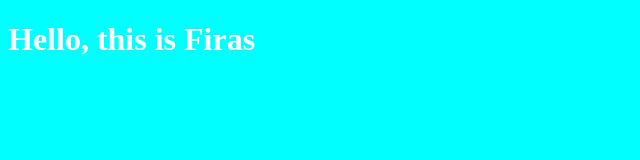
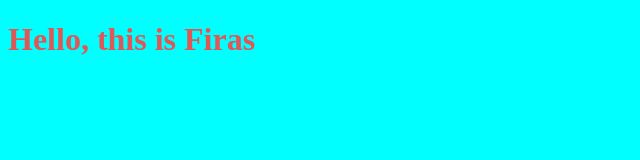
Before and after one commit to fnabilsi/myproject, a plain HTML site: page index.html in a window 1280 px wide. Shown: the whole page, without its empty margins (0-640 px from the left). Drawn offline with Linux system fonts and the light colour scheme.

Commit message:
change color to red

```diff
--- a/style.css
+++ b/style.css
@@ -3,5 +3,5 @@ body {
 }
 
 h1 {
-    color: #fff;
+    color: #e05757;
 }
```
